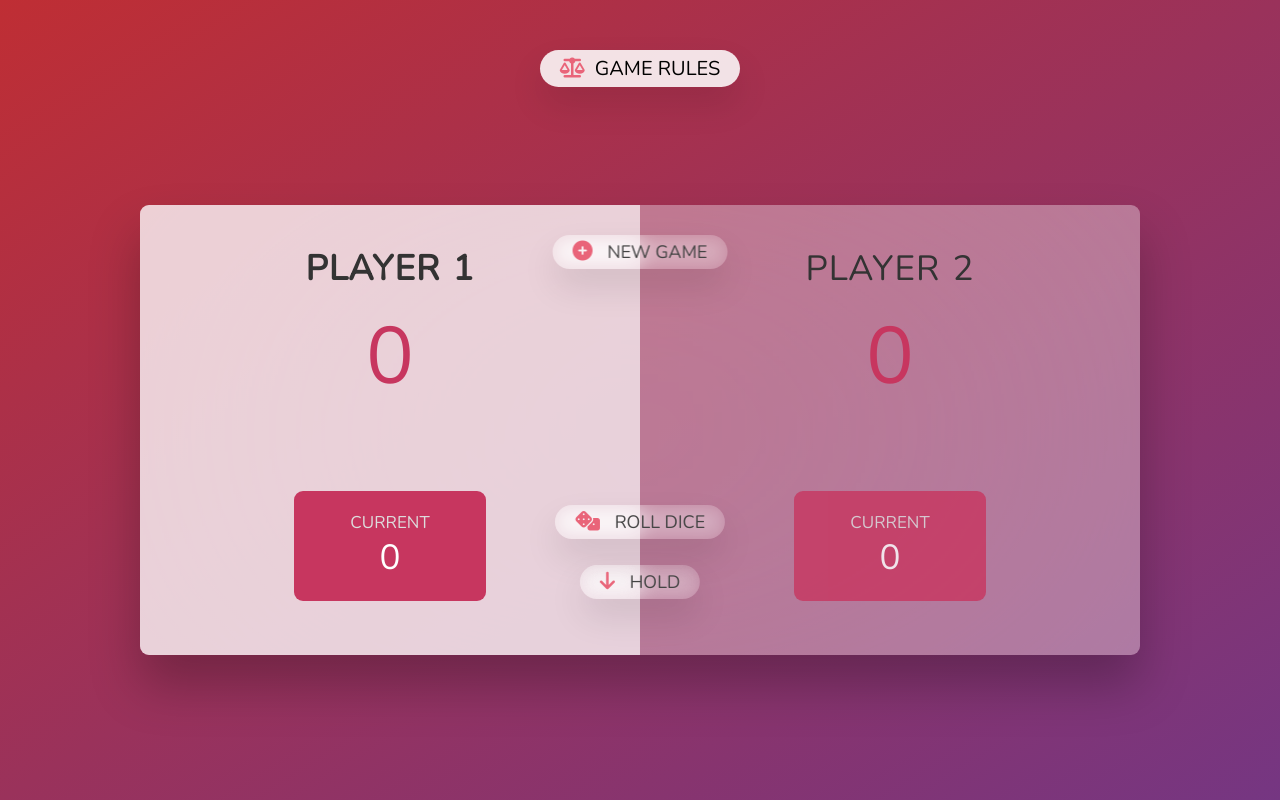
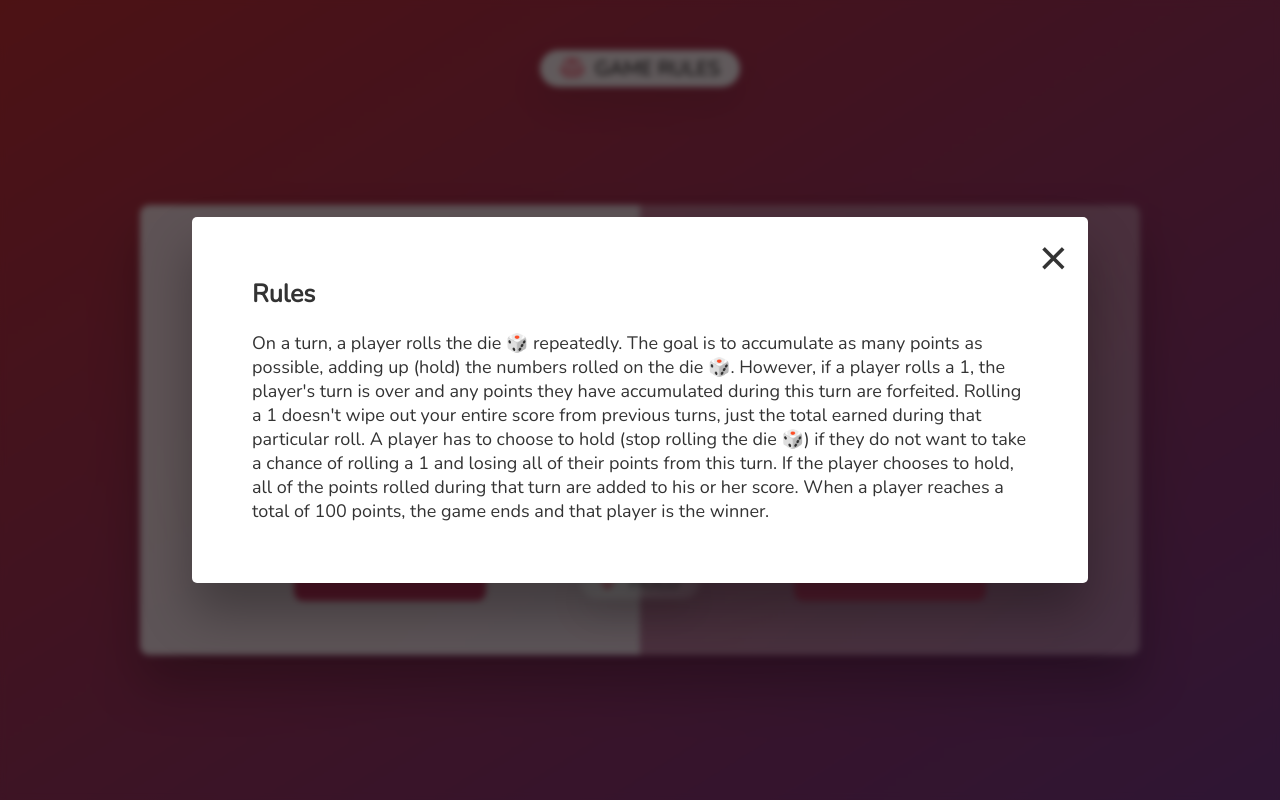
Before and after one commit to erion-meta/JavaScript-From-Zero-To-Expert, a plain HTML site: page 3_Dom Events Fundamentals/Dice Game/index.html in a window 1280 px wide. Both pictures are taken after a click on the button "GAME RULES". Drawn offline with nearby package versions, Linux system fonts and the light colour scheme.

Commit message:
rules const, script.js

```diff
--- a/3_Dom Events Fundamentals/Dice Game/index.html
+++ b/3_Dom Events Fundamentals/Dice Game/index.html
@@ -12,10 +12,25 @@
     <title>Dice Game</title>
   </head>
   <body>
-    <div class="rulesDiv">
-      <button id="rules" class="btnRules" type="button">
-        <i class="fa-solid fa-scale-balanced"></i>Game Rules
-      </button>
+    <button id="rulesBtn" class="btnRules" type="button">
+      <i class="fa-solid fa-scale-balanced"></i>Game Rules
+    </button>
+    <div class="hidden rules">
+      <button type="button" class="close-rules">&times;</button>
+      <h1>Rules</h1>
+      <p>
+        On a turn, a player rolls the die 🎲 repeatedly. The goal is to
+        accumulate as many points as possible, adding up (hold) the numbers
+        rolled on the die 🎲. However, if a player rolls a 1, the player's turn
+        is over and any points they have accumulated during this turn are
+        forfeited. Rolling a 1 doesn't wipe out your entire score from previous
+        turns, just the total earned during that particular roll. A player has
+        to choose to hold (stop rolling the die 🎲) if they do not want to take
+        a chance of rolling a 1 and losing all of their points from this turn.
+        If the player chooses to hold, all of the points rolled during that turn
+        are added to his or her score. When a player reaches a total of 100
+        points, the game ends and that player is the winner.
+      </p>
     </div>
     <main>
       <section class="player player--0 player--active">
@@ -46,6 +61,7 @@
         <i class="fa-solid fa-arrow-down"></i> Hold
       </button>
     </main>
+    <div class="overlay hidden"></div>
     <script src="script.js"></script>
   </body>
 </html>
--- a/3_Dom Events Fundamentals/Dice Game/script.js
+++ b/3_Dom Events Fundamentals/Dice Game/script.js
@@ -1,4 +1,10 @@
 // Selecting elements
+
+// Rules Elements
+const rulesBtn = document.getElementById("rulesBtn");
+const rules = document.querySelector(".rules");
+const closeRulesBtn = document.querySelector(".close-rules");
+const overlay = document.querySelector(".overlay");
 
 // Player 0
 const player0El = document.querySelector(".player--0");
@@ -23,6 +29,22 @@ const diceEl = document.querySelector(".dice");
 // Starting conditions
 let scoresArr, activePlayer, currentScore, playing;
 init();
+
+// Rules Functions
+function openRules() {
+  // Open rules function
+  rules.classList.remove("hidden");
+  overlay.classList.remove("hidden");
+}
+// Close rules function
+function closeRules() {
+  rules.classList.add("hidden");
+  overlay.classList.add("hidden");
+}
+
+rulesBtn.addEventListener("click", openRules);
+closeRulesBtn.addEventListener("click", closeRules);
+overlay.addEventListener("click", closeModal);
 
 // Init function
 function init() {
--- a/3_Dom Events Fundamentals/Dice Game/style.css
+++ b/3_Dom Events Fundamentals/Dice Game/style.css
@@ -155,11 +155,9 @@ main {
 }
 
 /* RULES */
-.rulesDiv {
+.btnRules {
   position: absolute;
   top: 5rem;
-}
-.btnRules {
   background-color: rgba(255, 255, 255, 0.756);
   background-color: rgba(255, 255, 255, 0.858);
   font-family: inherit;
@@ -174,9 +172,53 @@ main {
   border-radius: 50rem;
   box-shadow: 0 1.75rem 3.5rem rgba(0, 0, 0, 0.1);
 }
-
 i {
   color: #e96479;
   margin-right: 1rem;
   font-size: 20px;
 }
+
+.rules {
+  position: absolute;
+  top: 50%;
+  left: 50%;
+  transform: translate(-50%, -50%);
+  width: 70%;
+
+  background-color: white;
+  padding: 6rem;
+  border-radius: 5px;
+  box-shadow: 0 3rem 5rem rgba(0, 0, 0, 0.3);
+  z-index: 10;
+}
+
+.overlay {
+  position: absolute;
+  top: 0;
+  left: 0;
+  width: 100%;
+  height: 100%;
+  background-color: rgba(0, 0, 0, 0.6);
+  -webkit-backdrop-filter: blur(3px);
+  backdrop-filter: blur(3px);
+  z-index: 5;
+}
+
+.close-rules {
+  position: absolute;
+  top: 1.2rem;
+  right: 2rem;
+  font-size: 5rem;
+  color: #333;
+  cursor: pointer;
+  border: none;
+  background: none;
+}
+
+h1 {
+  font-size: 2.5rem;
+  margin-bottom: 2rem;
+}
+p {
+  font-size: 1.8rem;
+}
```
